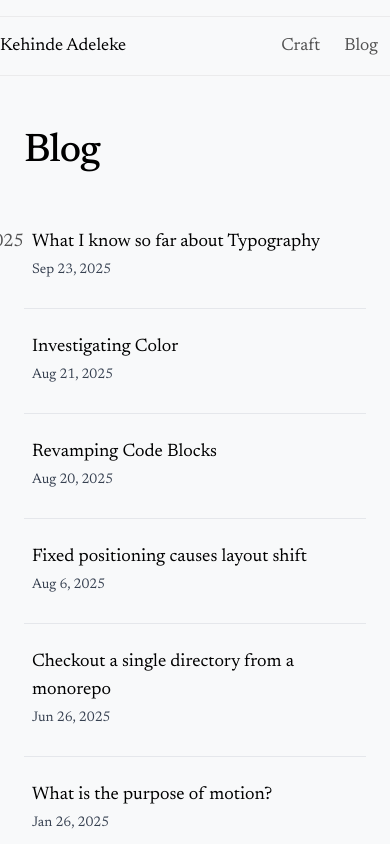
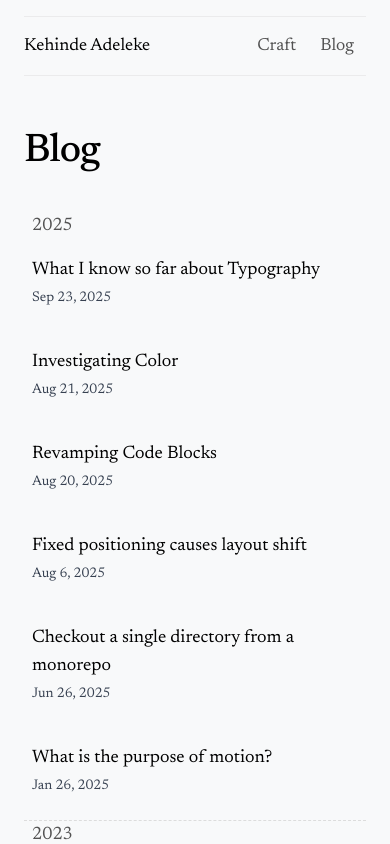
Before and after one commit to adeleke5140/portfolio-v2, a Next.js app: page /blog in a window 390 px wide. Shown: the top 844 px of the page. Built offline with nearby package versions, Linux system fonts and the light colour scheme.

Commit message:
fix: layout and responsiveness issue

```diff
--- a/src/app/blog/page.tsx
+++ b/src/app/blog/page.tsx
@@ -73,9 +73,9 @@ const Index = () => {
           {sortedPostsByYear.map(([year, posts]) => (
             <div
               key={year}
-              className="grid relative last:border-b-0 border-b border-b-[#dcdcdc] "
+              className="grid relative border-b border-dashed  border-b-[#dcdcdc] last:border-b-0 "
             >
-              <h2 className="text-lg absolute -left-[12%] top-4 font-serif text-ken-grey">
+              <h2 className="text-lg md:absolute md:-left-[12%] md:top-4 px-2 md:px-0 font-serif text-ken-grey">
                 {year}
               </h2>
               <div>
@@ -83,7 +83,7 @@ const Index = () => {
                   <Link
                     key={post.id}
                     href={`/blog/${post.id}`}
-                    className="pb-7 px-2 last:border-b-0 border-b group rounded-2xl rounded-b-none py-4 block mb-2 transition-colors duration-200 "
+                    className="px-2   group rounded-2xl rounded-b-none py-4 block mb-2 transition-colors duration-200 "
                   >
                     <div className="flex group-hover:translate-x-2 flex-col gap-1 transition-transform ">
                       <p className="text-lg group-hover:underline  transition-all">
--- a/src/app/blog/posts/what-i-know-so-far-about-typography.md
+++ b/src/app/blog/posts/what-i-know-so-far-about-typography.md
@@ -5,9 +5,11 @@ date: '2025-09-23'
 status: 'completed'
 ---
 
-In my 2 years at Mastra, I have worked on marketing websites, docs and a couple of brand assets like og images. I create them with Sketch and I generally enjoy making images. All these work has exposed me to lots of types.
+In my 2 years at Mastra, I have worked on marketing websites, docs and a couple of brand assets like OG images. I create them with Sketch and I generally enjoy making images. All these work has exposed me to lots of types.
 
 We currently use Inter, Tasa Explorer and Geist Mono on the [website](https://mastra.ai), blog, and docs. And Sorts Mill Goudy with Hack Grotesk for the [tsconf.ai](https://tsconf.ai) page. Types have been really fun to work with.
+
+> Mastra recently moved to Greed
 
 In my past time, I scour the web for impressive websites which includes marketing websites and engineering blogs from mostly startups. What I recognize that sets the great from others is decisions regarding colors, spacing, accessibility, animations, micro interactions, and other design choices. What I do think is a big driver is: Typography.
 
--- a/src/app/layout.tsx
+++ b/src/app/layout.tsx
@@ -15,7 +15,7 @@ export default function Layout({ children }: { children: React.ReactNode }) {
           id="container"
         >
           <Toaster />
-          <div className="relative flex flex-col min-h-screen pb-8">
+          <div className="relative flex px-6 flex-col min-h-screen pb-8">
             <header className="mt-4 max-w-[36rem] w-full mx-auto flex border-y py-3 border-[#dcdcdc7e] items-center justify-between">
               <Link href="/" className="text-[17.5px]">
                 Kehinde Adeleke
--- a/src/components/introduction.tsx
+++ b/src/components/introduction.tsx
@@ -65,7 +65,7 @@ export const Introduction = () => {
 
         <A11ySection />
 
-        <div className="flex items-center justify-between">
+        <div className="flex gap-4  md:gap-0 flex-col md:flex-row md:items-center justify-between">
           <div className="flex">
             {connection.map((con) => (
               <a
--- a/src/components/mdx/mdx-components.tsx
+++ b/src/components/mdx/mdx-components.tsx
@@ -109,7 +109,7 @@ export const components = {
   ),
   blockquote: (props: BlockquoteProps) => (
     <blockquote
-      className="[&>p]:py-2 [&>p]:pl-4 rounded-md border-l-2 border-primary text-[17.5px] font-serif [&_p]:text-gray-500"
+      className="[&>p]:py-1 [&>p]:pl-4 bg-primary/5 rounded-md border-l-2 border-primary [&>p]:text-[16px]"
       {...props}
     />
   ),
--- a/src/components/page-wrapper.tsx
+++ b/src/components/page-wrapper.tsx
@@ -31,7 +31,7 @@ const PageWrapper = ({
       heading
     )
   return (
-    <div className={cn('relative mt-4 px-6 2xl:px-0 mx-auto', classname)}>
+    <div className={cn('relative mt-4  2xl:px-0 mx-auto', classname)}>
       <div className="flex flex-col gap-5">{showHeading ? slot : null}</div>
       {children}
     </div>
--- a/src/styles/globals.css
+++ b/src/styles/globals.css
@@ -34,7 +34,7 @@ h4 {
   --sh-sign: #8f8f8f;
   --sh-comment: #6f6f6f;
 
-  --primary: #aa684c;
+  --primary: 18 38% 48%;
   --outline: oklch(0.68 0.17 53.04 / 0.44);
   --gradient-stop-1: oklch(0.52 0.02 266.33 / 0.85);
   --gradient-stop-2: oklch(0.74 0.05 268.37 / 0.34);
--- a/tailwind.config.js
+++ b/tailwind.config.js
@@ -23,7 +23,7 @@ module.exports = {
           foreground: 'hsl(var(--popover-foreground))',
         },
         primary: {
-          DEFAULT: 'var(--primary)',
+          DEFAULT: 'hsl(var(--primary))',
           foreground: 'hsl(var(--primary-foreground))',
         },
         secondary: {
```
Also changed, not shown: src/app/craft/components/tabs.mdx (+17 -11 lines).
